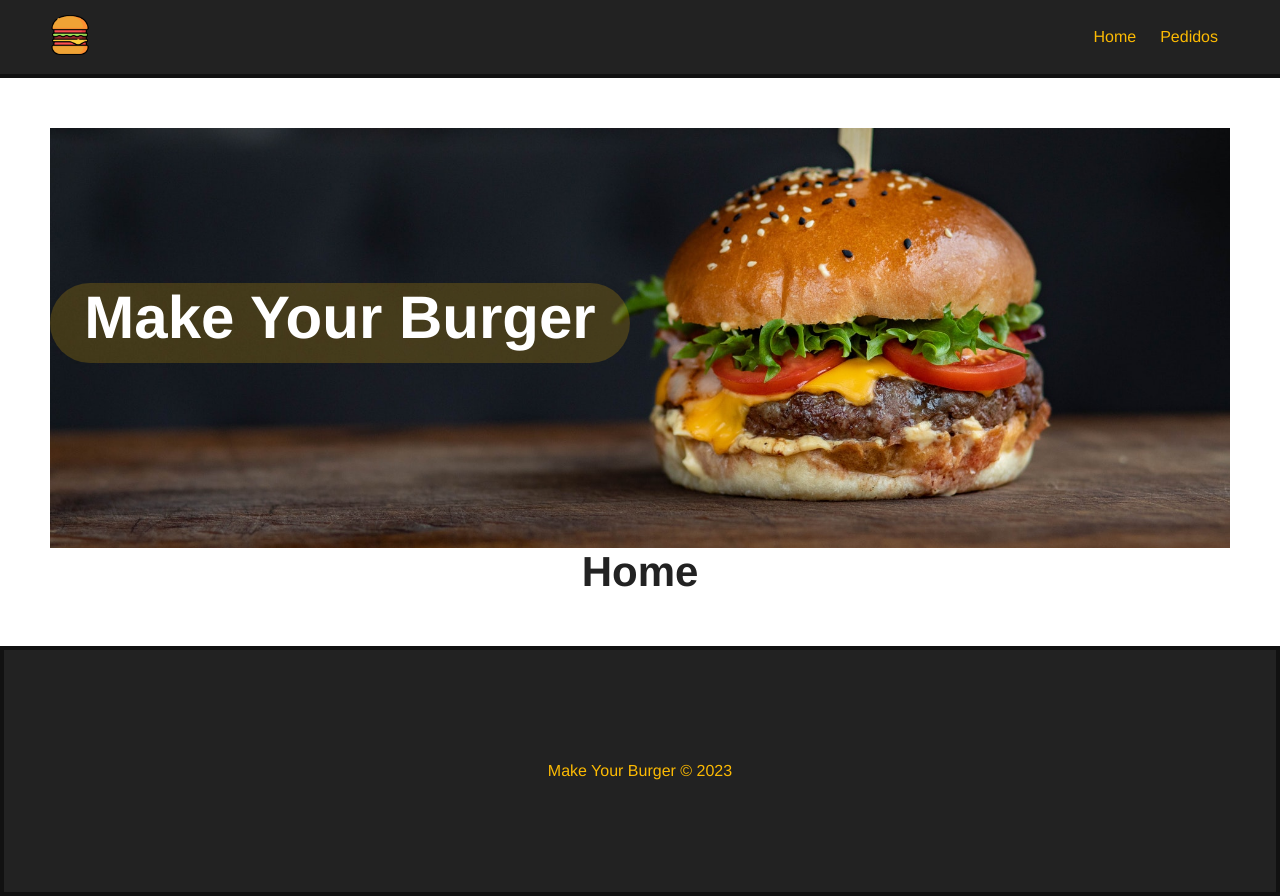
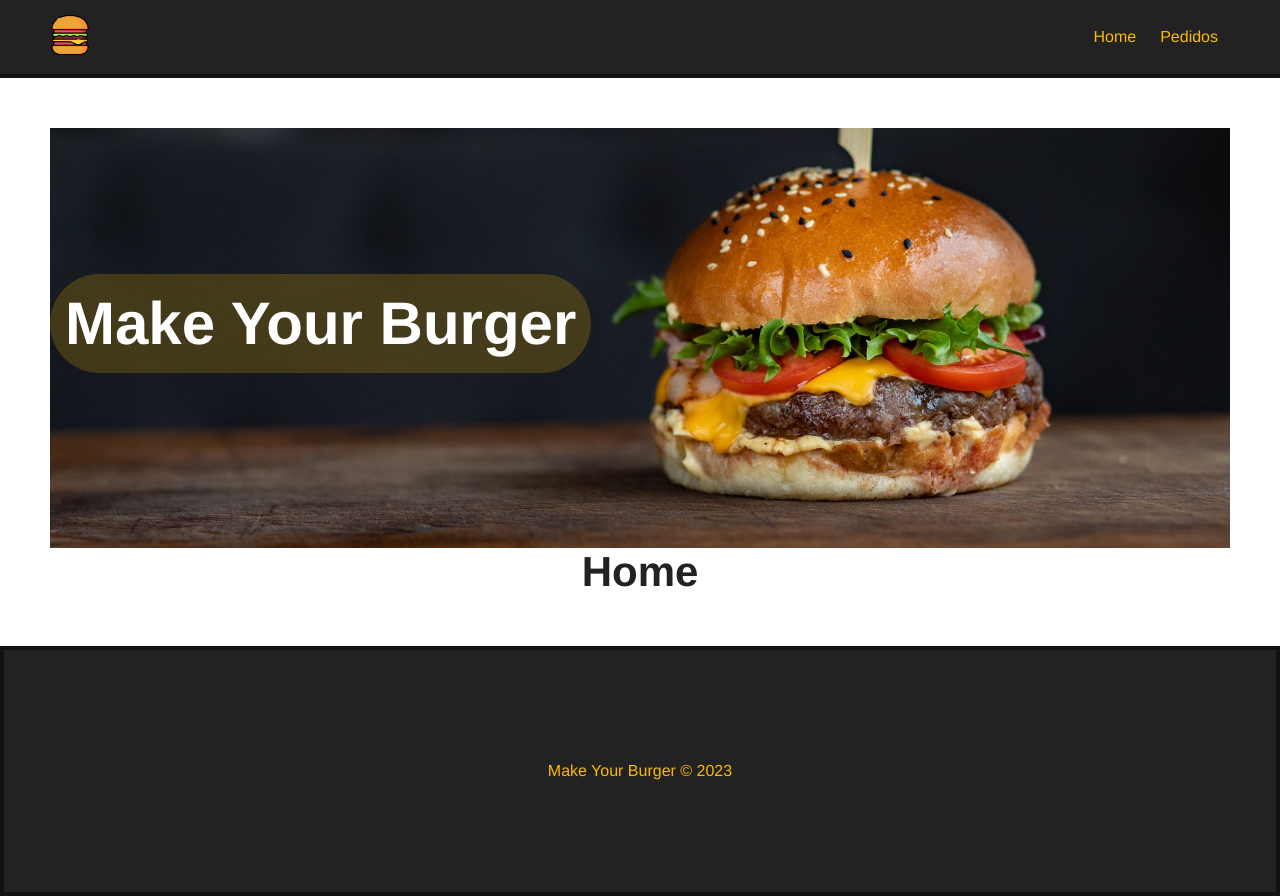
Before and after one commit to LukaasMachado143/make_your_burger, a Vue app: page / in a window 1280 px wide. Built offline with nearby package versions, Linux system fonts and the light colour scheme.

Commit message:
Corrigindo espaçamento interno do Título do Banner

```diff
--- a/src/components/Banner.vue
+++ b/src/components/Banner.vue
@@ -28,7 +28,6 @@
         text-align: center;
         font-size: 60px;
         border-radius: 50px;
-        width: 580px;
-        height: 80px;
+        padding: 15px;
     }
 </style>
```
